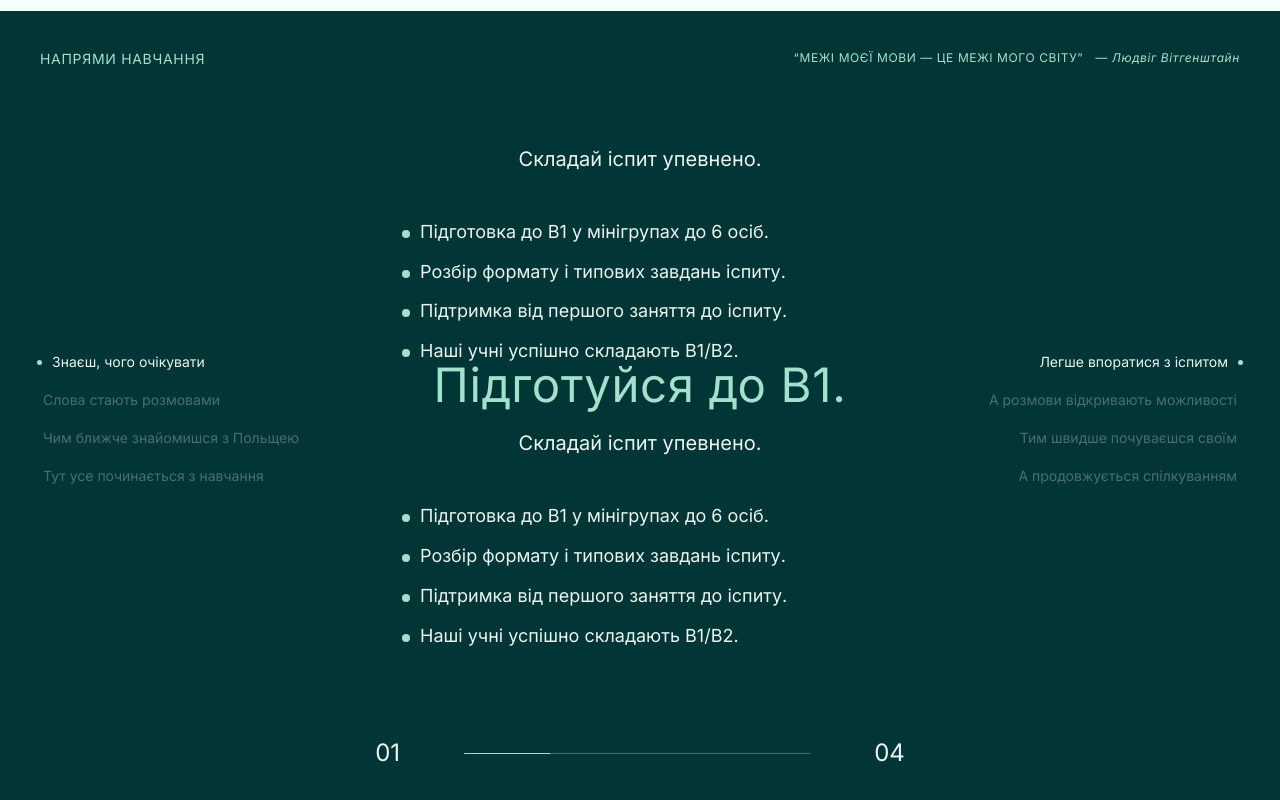
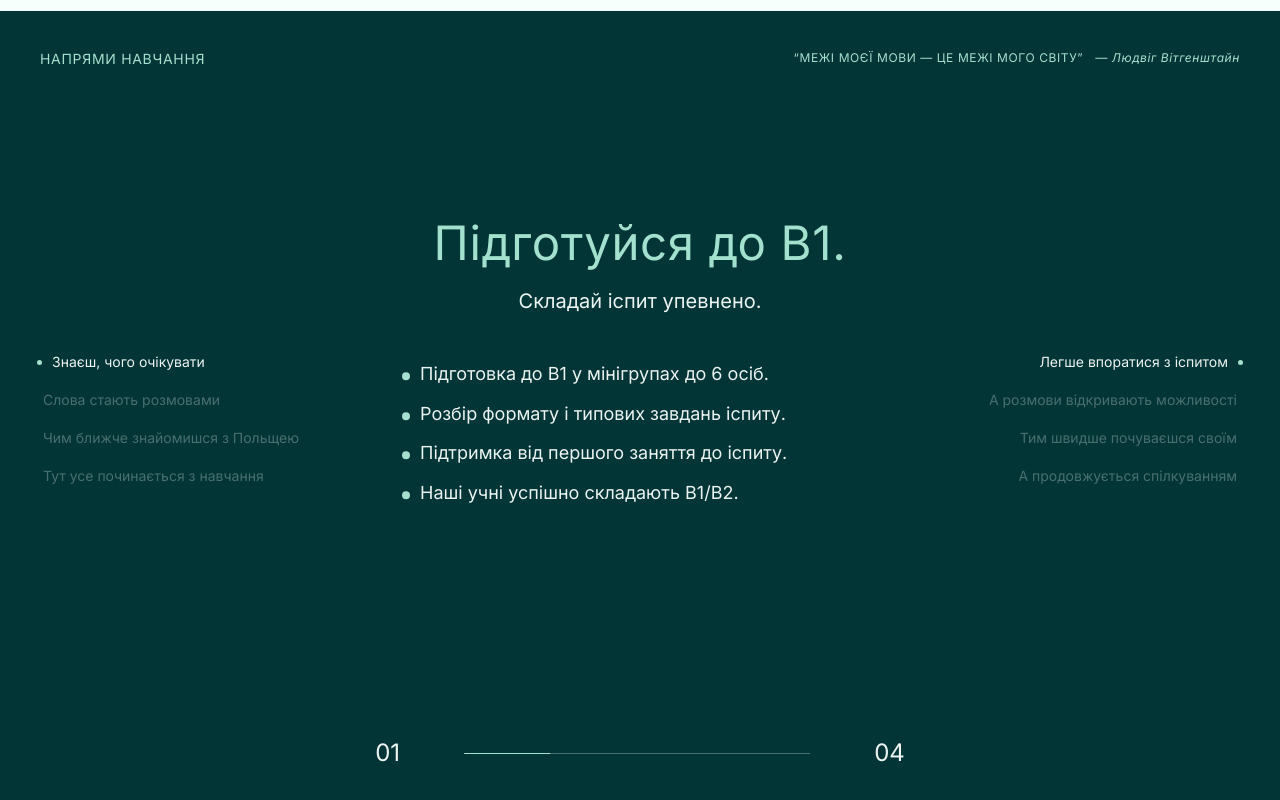
Before and after one commit to Tetiana2309/skawi-website, a React (Vite) app: page / in a window 1280 px wide. Shown: the part 949-1749 px from the top of the page. Built offline with nearby package versions, Linux system fonts and the light colour scheme.

Commit message:
Prevent translated text lengths shifting Services layout

```diff
--- a/src/sections/Services.css
+++ b/src/sections/Services.css
@@ -142,6 +142,24 @@
   flex-direction: column;
   align-items: center;
 }
+/* Keep the translated copy anchored to the Ukrainian reference, regardless
+   of differences in line wrapping or text length. No alternate layout metrics. */
+.services__copy {
+  display: flex;
+  flex-direction: column;
+  align-items: center;
+  width: 100%;
+}
+.services__copy--reference {
+  visibility: hidden;
+  pointer-events: none;
+}
+.services__copy--translated {
+  position: absolute;
+  top: 0;
+  left: 0;
+}
+
 .services__title {
   width: 100%;
   margin: 0;
```
